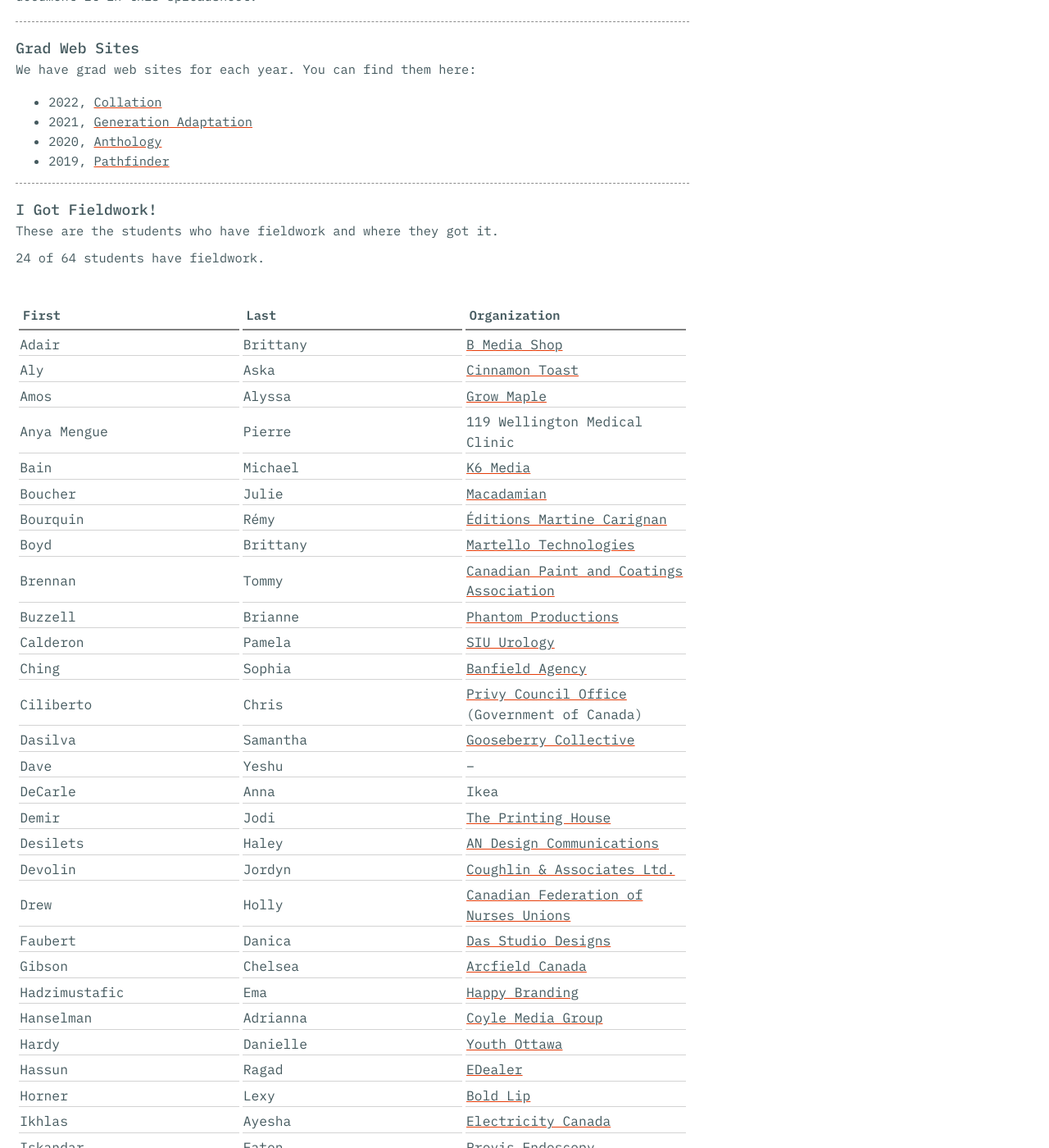
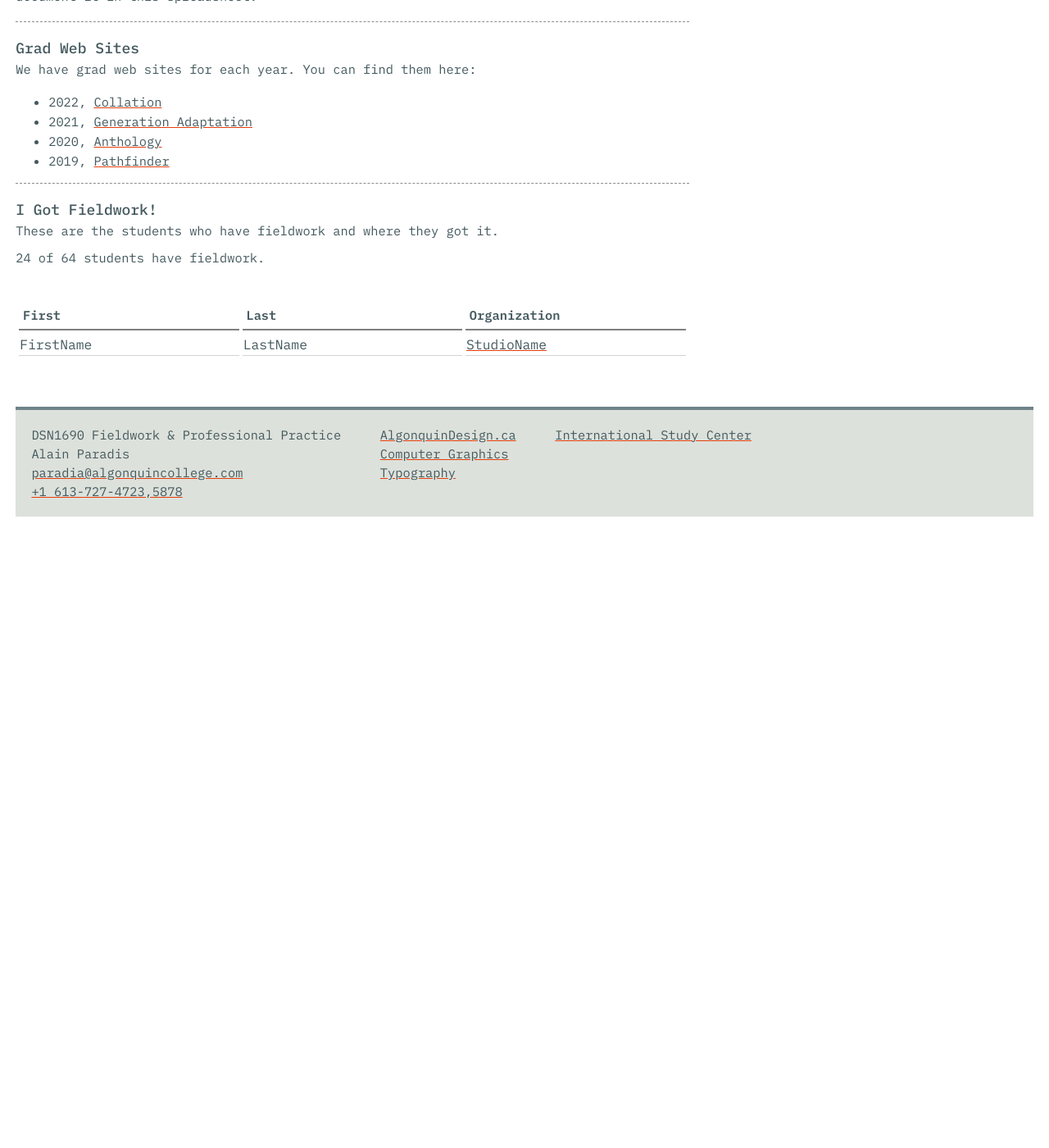
Before and after one commit to AlainParadis/wil, a Jekyll site: the page built from index.md, in a window 1280 px wide and 1400 px high, scrolled down 728 px. Shown: the whole window at 82% size. Built offline with Jekyll 4.4.1, drawn with Linux system fonts in a browser that asks for light colours; after the commit the page ends 1358 px from its top, so only the background shows below that; some of the changed text lies outside the part shown.

Commit message:
remove old content from home page

```diff
--- a/index.md
+++ b/index.md
@@ -51,66 +51,4 @@ These are the students who have fieldwork and where they got it.
 
 |First|Last|Organization|
 |:----|:----|:----|
-|Adair|Brittany|[B Media Shop](https://www.bmediashop.com)|
-|Aly|Aska|[Cinnamon Toast](https://cinnamontoast.ca)|
-|Amos|Alyssa|[Grow Maple](https://www.growmaple.com)|
-|Anya Mengue|Pierre|119 Wellington Medical Clinic|
-|Bain|Michael|[K6 Media](https://k6media.ca)|
-|Boucher|Julie|[Macadamian](https://www.macadamian.com)|
-|Bourquin|Rémy|[Éditions Martine Carignan](https://martinecarignan.com)|
-|Boyd|Brittany|[Martello Technologies](https://martellotech.com/)|
-|Brennan|Tommy|[Canadian Paint and Coatings Association](https://canpaint.com)|
-|Buzzell|Brianne|[Phantom Productions](https://phantomproductions.com)|
-|Calderon|Pamela|[SIU Urology](https://siu-urology.org)|
-|Ching|Sophia|[Banfield Agency](https://banfield.agency)|
-|Ciliberto|Chris|[Privy Council Office](https://www.canada.ca/en/privy-council.html) (Government of Canada)|
-|Dasilva|Samantha|[Gooseberry Collective](https://gooseberrycollective.ca/)|
-|Dave|Yeshu|--|
-|DeCarle|Anna|Ikea|
-|Demir|Jodi|[The Printing House](https://tph.ca)|
-|Desilets|Haley|[AN Design Communications](https://an-design.ca)|
-|Devolin|Jordyn|[Coughlin & Associates Ltd.](https://www.coughlin.ca/)|
-|Drew|Holly|[Canadian Federation of Nurses Unions](https://nursesunions.ca)|
-|Faubert|Danica|[Das Studio Designs](https://dasstudio.ca/)|
-|Gibson|Chelsea|[Arcfield Canada](https://www.arcfield.ca)|
-|Hadzimustafic|Ema|[Happy Branding](https://happybranding.ca/)|
-|Hanselman|Adrianna|[Coyle Media Group](https://www.coylemediagroup.com)|
-|Hardy|Danielle|[Youth Ottawa](https://www.youthottawa.ca)|
-|Hassun|Ragad|[EDealer](https://www.edealer.ca)|
-|Horner|Lexy|[Bold Lip](https://boldlip.ca)|
-|Ikhlas|Ayesha|[Electricity Canada](https://www.electricity.ca/)|
-|Iskandar|Faten|[Provis Endoscopy](https://www.provisrudd.com)|
-|Johnstone|Stacey|[The Ottawa Aboriginal Coalition](https://www.ottawaaboriginalcoalition.ca)|
-|Jolo|Arnie |[AN Design Communications](https://an-design.ca)|
-|Lipinska|Gabriela|[Golpro Holdings Inc.](https://golproholdings.com)|
-|Lu|Sophie|[Accurate Creative](https://accurate.ca)|
-|Ly|Minh Tu|[Skyfall Blue](https://www.skyfallblue.com)|
-|McGregor|Morgan|[Initiate Marketing](https://www.getinitiated.ca)|
-|McLellan|Gillian|[SLiDE](https://www.slidelab7.ca)|
-|Mcnair|Connor|[MegaCity Promotions](https://megacitypromotions.com)|
-|Mendoza Garza|Karen|[Character Creative](https://www.charactercreative.com)|
-|Myshrall|Shaylyn|[Rebel.com](https://www.rebel.com)|
-|Nguyen|Tri|[Acart](https://acart.com)|
-|Nicot|Elisa|[Treasury Board of Canada Secretariat](https://www.canada.ca/en/treasury-board-secretariat.html)|
-|Phan|Andrea|Seventh-day Adventist Church|
-|Povoroznyk|Marta|[Youth Ottawa](https://www.youthottawa.ca)|
-|Powell|Collin|[The Royal](https://www.theroyal.ca)|
-|Reitenbach|Kieffer|[Xquisit Communications](https://www.xquisit.ca)|
-|Ren|Jony|[Cinnamon Toast](https://cinnamontoast.ca)|
-|Sales|Isabela|[HumanContact](https://humancontact.com)|
-|Saunders|Becca|[Youth Ottawa](https://www.youthottawa.ca)|
-|Schultz|Maya|[Business Transformation Directorate for the Department of Fisheries and Oceans](https://www.dfo-mpo.gc.ca/index-eng.html)|
-|Sentner|Curtis|[Gadar Promotions](https://gadar.ca)|
-|Sethi|Seerath|RBC|
-|Stewart|Jessica|[CADSI](https://www.defenceandsecurity.ca)|
-|Sullivan|Delphine|[Acart](https://acart.com)|
-|Sweet|Jennifer|[Green Melon](https://greenmelon.ca)|
-|Tighe|Bridget|[Cinnamon Toast](https://cinnamontoast.ca)|
-|Tonkykh|Darya|[OneFish Creative](https://www.onefishcreative.ca)|
-|Tucker|Keri-Lynn|--|
-|Vanberkel|Melody|[Creative Guild](https://creativeguild.ca)|
-|Wascher|Calista|[SLiDE](https://www.slidelab7.ca)|
-|Wehrstedt|Caj|[GreenRe](https://greenre.ca)|
-|Wong|Alwin|[Ottawa Scene](http://ottawascene.com)|
-|Zhao|Lenka|[B Media Shop](https://www.bmediashop.com)|
-|Zobs|Paul|[Stomping Ground](https://stompingground.ca/)|
+|FirstName|LastName|[StudioName](https://www.apple.ca)|
```
Also changed, not shown: fieldwork.bbprojectd/Scratchpad.txt (deleted), 9 other files.
